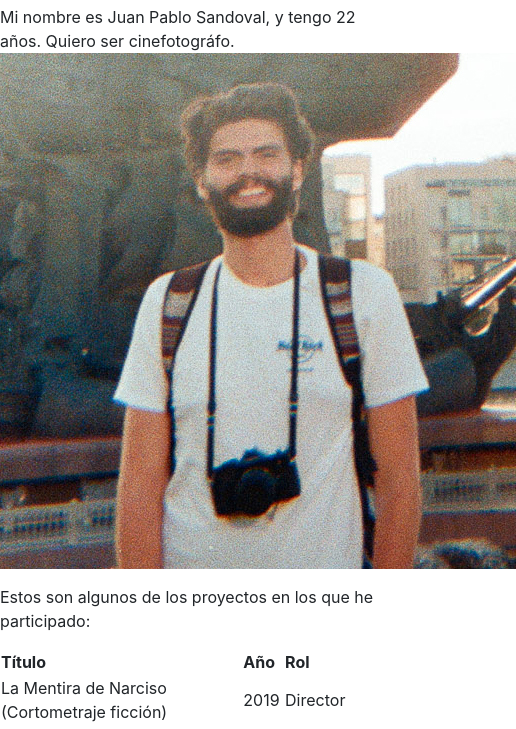
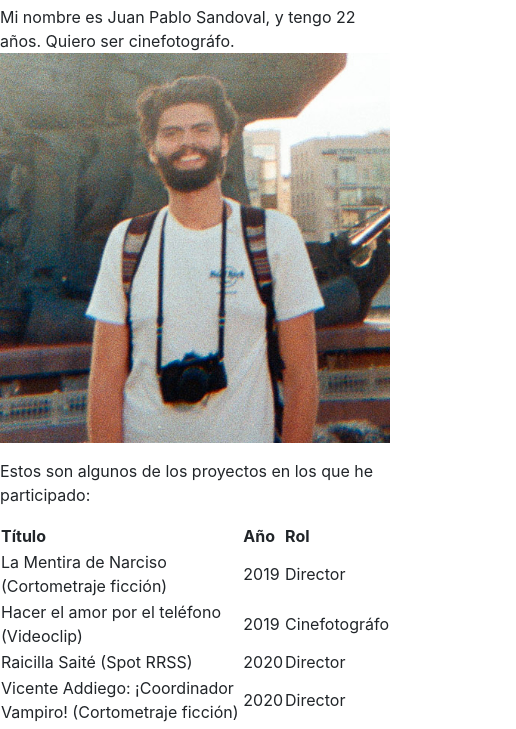
Before and after one commit to juanpablosandovalfoto/juanpablosandovalfoto.github.io, a plain HTML site: page index.html in a window 390 px wide. Shown: the part 99-828 px from the top of the page, 516 px wide, since content can reach past the window. Drawn offline with nearby package versions, Linux system fonts and the light colour scheme.

Commit message:
Imagen Responsiva

```diff
--- a/index.html
+++ b/index.html
@@ -19,7 +19,7 @@
     <p>
     	Mi nombre es Juan Pablo Sandoval, y tengo 22 años. Quiero ser cinefotográfo.
       <br><!-- salto de línea -->
-	    <img src="ideario--foto-perfil-2.jpg" alt="este soy yo.">
+	    <img src="ideario--foto-perfil-2.jpg" class="img-fluid" alt="este soy yo.">
         <!--   src=source   alt=descripción  -->
     </p>
     <!--   p es paragraph   -->
@@ -65,7 +65,7 @@
           <td> Realizador</td>
         </tr>
 
-        </tr>
+
 	  </tbody>
 	</table>
 
```
